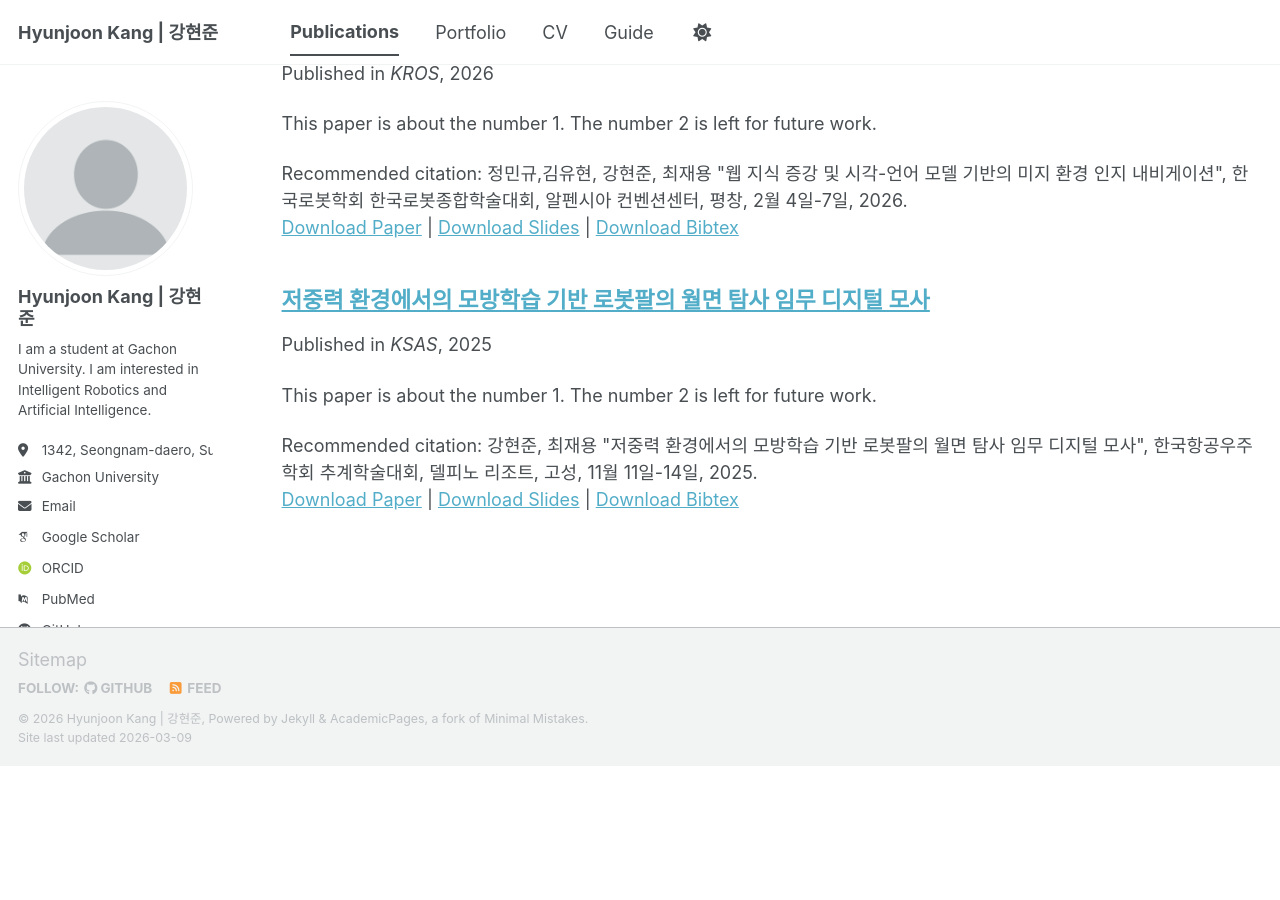
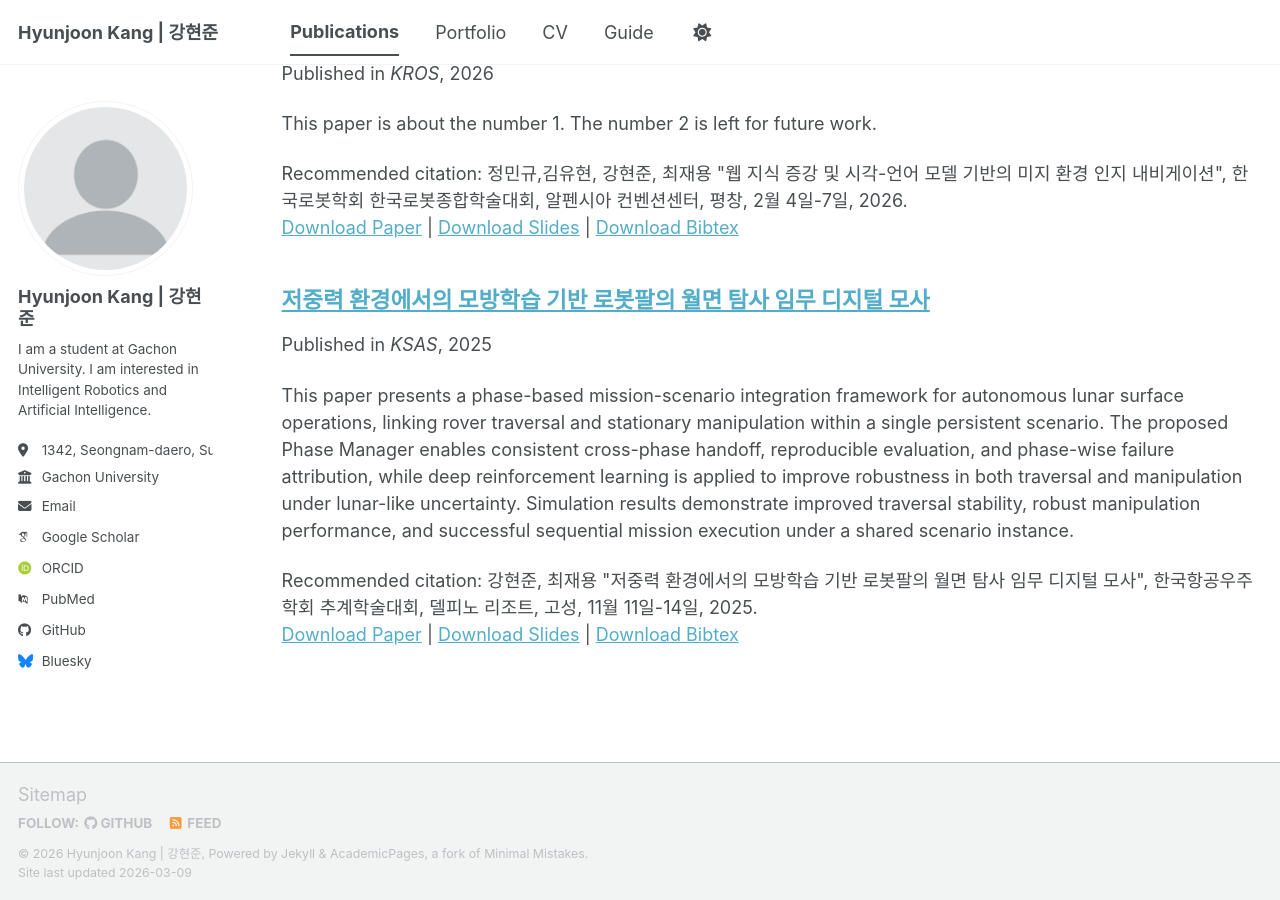
Before and after one commit to hyunjoonkang/hyunjoonkang.github.io, a Jekyll site: the page built from _pages/publications.html, in a window 1280 px wide and 900 px high, scrolled down 1343 px. Built offline with Jekyll 4.4.1, drawn with Linux system fonts in a browser that asks for light colours; some web fonts are replaced; a script bundle is joined from its source files by our own code; library files that are not in the unit come from our copies; before the commit the page ends 2108 px from its top, so only the background shows below that.

Commit message:
AA excerpt

```diff
--- a/_publications/2025-11-12_ksas_fall_conference.md
+++ b/_publications/2025-11-12_ksas_fall_conference.md
@@ -3,7 +3,7 @@ title: "저중력 환경에서의 모방학습 기반 로봇팔의 월면 탐사
 collection: publications
 category: domestic conference
 permalink: /publication/ksas-2025-fall-conference
-excerpt: "This paper is about the number 1. The number 2 is left for future work."
+excerpt: "This paper presents a phase-based mission-scenario integration framework for autonomous lunar surface operations, linking rover traversal and stationary manipulation within a single persistent scenario. The proposed Phase Manager enables consistent cross-phase handoff, reproducible evaluation, and phase-wise failure attribution, while deep reinforcement learning is applied to improve robustness in both traversal and manipulation under lunar-like uncertainty. Simulation results demonstrate improved traversal stability, robust manipulation performance, and successful sequential mission execution under a shared scenario instance."
 date: 2025-11-12
 venue: "KSAS"
 slidesurl: "https://academicpages.github.io/files/slides1.pdf"
```
